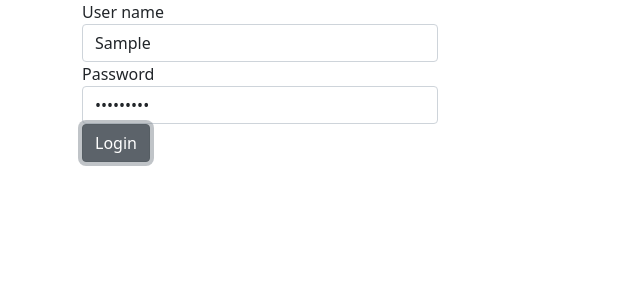
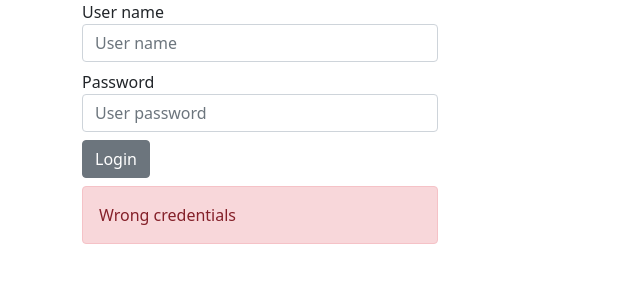
Before and after one commit to vmadzharov/planet-task, a React (Create React App) app: page / in a window 1280 px wide. Both pictures are taken after typing "Sample", "Sample123" into the empty fields and a click on the button "Login". Shown: the top 300 px of the page, without its empty margins (0-640 px from the left). Built offline with nearby package versions, Linux system fonts and the light colour scheme.

Commit message:
add login check, logout, error message, local storige item

```diff
--- a/src/App.css
+++ b/src/App.css
@@ -36,3 +36,6 @@
     transform: rotate(360deg);
   }
 }
+.margin-bottom-05{
+  margin-bottom: 0.5rem
+}
--- a/src/App.js
+++ b/src/App.js
@@ -5,7 +5,6 @@ import '../node_modules/bootstrap/dist/css/bootstrap.min.css';
 import './App.css';
 
 function App() {
- console.log(routes.login);
   return (
     <Routes>
      {Object.values(routes).map( route =>(<Route key={route.path} path={route.path} element={route.private? <PrivateRoute>{route.element}</PrivateRoute>: route.element} />
--- a/src/components/Router/PrivateRoute.js
+++ b/src/components/Router/PrivateRoute.js
@@ -1,17 +1,18 @@
-import { useState, useContext } from 'react';
+import { useContext, useEffect } from 'react';
 import { AuthContext } from '../../contexts/AuthContexts';
 import {Navigate} from 'react-router-dom';
 import routes from '../../pages/routes';
 
 const PrivateRoute= (props)=>{
-const {isLoggedIn} = useContext(AuthContext);
+
+const [isLoggedIn] = useContext(AuthContext);
 
 if(isLoggedIn){
-
-    return props.children
-  }
+  return props.children
+}
 
 return <Navigate to={routes.login.path} />
+
 }
 
 export default PrivateRoute;
--- a/src/contexts/AuthContexts.js
+++ b/src/contexts/AuthContexts.js
@@ -1,34 +1,41 @@
-import { createContext, useEffect, useState } from "react";
+import { createContext, useState } from "react";
 
-export const AuthContext = createContext({});
+export const AuthContext = createContext([[],()=>{}]);
 
 export default function AuthContextProvider(props){
-    const [isLoggedIn, setIsLoggedIn] = useState(true)
+    const [isLoggedIn, setIsLoggedIn] = useState(false)
+    const [errors, setErrors] = useState('')
 
-    useEffect(()=>{
-        setIsLoggedIn(true);
 
-    },[])
-/**
- * Login
- * @param {*} user
- * @param {*} pass
- */
-    function login(user, pass){
+    /**
+     * Login
+     * @param {*} user
+     * @param {*} pass
+     */
+    function Login (user, pass){
+        setErrors('');
+        if(user==='user'&& pass==='pass'){
+            setIsLoggedIn(true);
+            localStorage.setItem('planet', 'planet-user');
+            setTimeout(()=>{
+                localStorage.removeItem('planet');
+            }, 60000)
 
-       // doLogin({user: user, password: pass})
-       // add localStorige item
+        }else{
+            setIsLoggedIn(false)
+            setErrors("Wrong credentials");
+        }
     }
 
     /**
      * Logout
      */
-    function logout(){
-        console.log('LOGOUT');
+    const Logout = () => {
+        localStorage.removeItem('planet');
+        setErrors('');
         setIsLoggedIn(false);
-        // remove localStorige item
     }
 
 
-    return <AuthContext.Provider value={{isLoggedIn, login, logout}}>{props.children}</AuthContext.Provider>
+    return <AuthContext.Provider value={[isLoggedIn, Login, Logout, errors]}>{props.children}</AuthContext.Provider>
 }
--- a/src/pages/HomePage/index.js
+++ b/src/pages/HomePage/index.js
@@ -1,17 +1,28 @@
-import React, {useEffect, useState, useContext} from 'react'
+import React, { useState, useEffect, useContext} from 'react';
+import { useNavigate } from "react-router-dom";
 import { AuthContext } from '../../contexts/AuthContexts';
 
 const HomePage = () => {
-  const {logout} = useContext(AuthContext);
   const [products, setProducts] = useState([]);
+  const [, , Logout, ] = useContext(AuthContext);
+  const navigate = useNavigate();
+
+    useEffect(()=>{
+      const planet = localStorage.getItem('planet');
+      if(!planet){
+        navigate('/');
+      }
+  },[])
 
 
   const handleClick =()=>{
     setProducts([{ name: "product1", price: 3.14, color: "red" }])
   }
 
-  const logoutHandler =()=>{
-    logout();
+
+  const handleLogout = (e)=>{
+    e.preventDefault();
+    Logout();
   }
 
 
@@ -20,11 +31,12 @@ const HomePage = () => {
       <div className='row d-flex justyfy-content-center'>
         <div className='col-md-6'>
           <h3>HomePage componenet </h3>
+          <div className="btn-group margin-bottom-05" role="group">
           <button type="button" className="btn btn-primary btn-sm" onClick={handleClick}>Product 1</button>
           <button type="button" className="btn btn-secondary btn-sm">Product 2</button>
           <button type="button" className="btn btn-secondary btn-sm">Product 3</button>
-          <button type="button" className="btn btn-primary btn-sm" onClick={logoutHandler}>log out</button>
-
+          <button type="button" className="btn btn-primary btn-sm" onClick={handleLogout}>log out</button>
+          </div>
           {products? products.map(product => (
             <div className="card"  key={product.name}>
               <div className="card-body">
--- a/src/pages/Login/index.js
+++ b/src/pages/Login/index.js
@@ -1,14 +1,25 @@
-import React, { useState } from "react"
+import React, { useState, useContext, useEffect } from "react"
+import { useNavigate } from "react-router-dom";
+import { AuthContext } from "../../contexts/AuthContexts";
+
 
 const Login = () => {
   const [user, setUser] = useState('');
   const [password, setPassword] = useState('');
+  const [isLoggedIn, Login, , errors] = useContext(AuthContext);
+  const navigate = useNavigate();
+
+  useEffect(() => {
+    if(isLoggedIn){
+      navigate('/homepage');
+    }
+  },[])
 
 
-  const handleLoginSubmit =(e)=>{
+  const handleLoginSubmit = (e)=>{
     e.preventDefault();
-
-    //console.log(`${user} : ${password}`);
+     Login(user, password);
+     navigate('/homepage');
   }
 
   return (
@@ -16,7 +27,7 @@ const Login = () => {
       <div className='row d-flex justyfy-content-center'>
         <div className='col-md-4'>
           <form id='loginform' onSubmit={handleLoginSubmit}>
-            <div className='form-group'>
+            <div className='form-group margin-bottom-05'>
               <label> User name</label>
               <input type='text'
               className='form-control'
@@ -27,7 +38,7 @@ const Login = () => {
               value={user}
               />
             </div>
-            <div className='form-group'>
+            <div className='form-group margin-bottom-05'>
               <label> Password</label>
               <input type='password'
               className='form-control'
@@ -38,7 +49,11 @@ const Login = () => {
               value={password}
               />
             </div>
-            <button type='submit' className="btn btn-secondary">Login</button>
+            <button type='submit' className="btn btn-secondary margin-bottom-05">Login</button>
+            {errors?
+            <div className="alert alert-danger" role="alert">
+              {errors}
+            </div>: null}
           </form>
         </div>
       </div>
```
